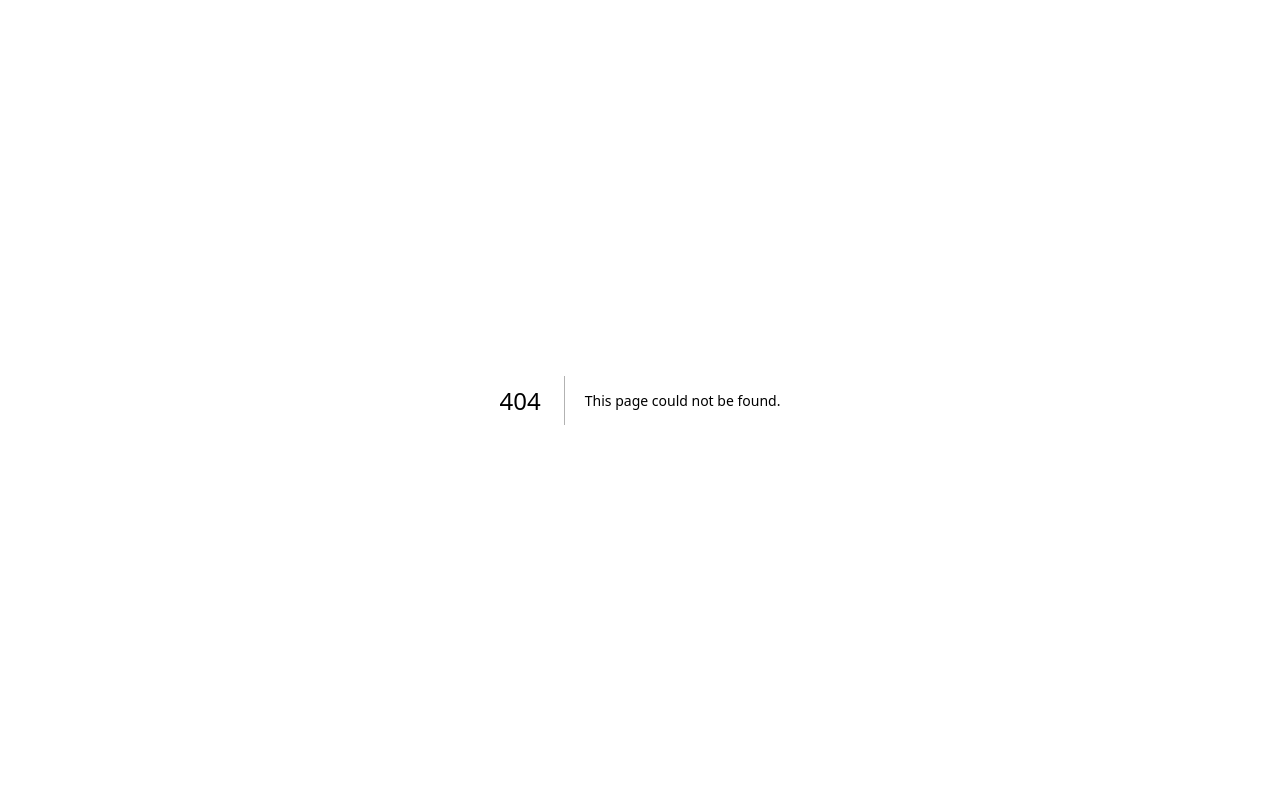
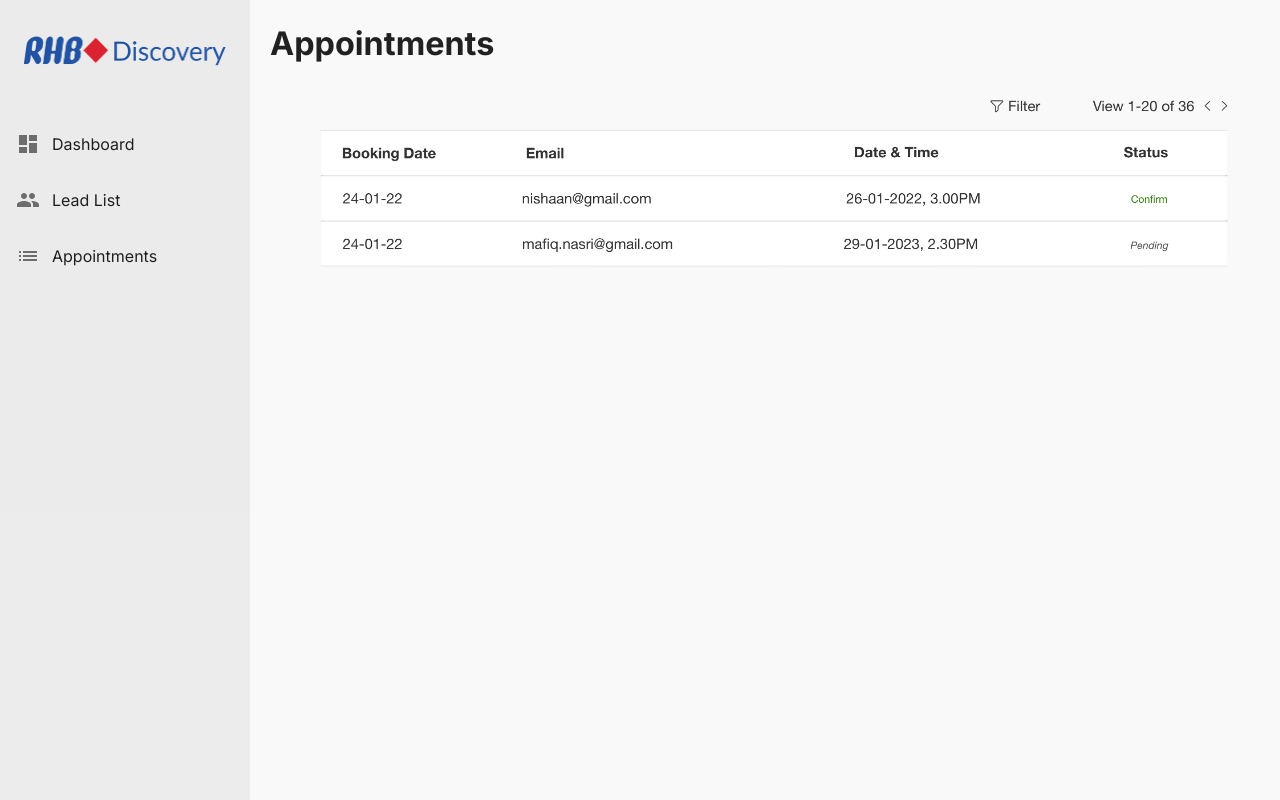
Before and after one commit to RashCD/rhb-discovery, a Next.js app: page /dashboard/appointment in a window 1280 px wide. Before the commit this address had no page. Built offline with nearby package versions, Linux system fonts and the light colour scheme; what use-query-params would draw is missing.

Commit message:
add dashboard appointment page

```diff
--- /dev/null
+++ b/pages/dashboard/appointment.tsx
@@ -0,0 +1,26 @@
+import { Box, Stack, Typography } from '@mui/material';
+import DashboardLayout from '../../components/DashboardLayout';
+
+const DashboardAppointment = () => {
+	return (
+		<Stack direction={'row'}>
+			<DashboardLayout />
+			<Stack sx={{ ml: '270px', width: '100%' }}>
+				<Typography component={'h2'} variant="h4" fontWeight={'bold'} sx={{ my: 3 }}>
+					Appointments
+				</Typography>
+				<Box
+					sx={{
+						backgroundImage: 'url(/dashboard-appointment.png)',
+						backgroundRepeat: 'no-repeat',
+						backgroundSize: 'contain',
+						aspectRatio: '5.36',
+						scale: '0.9',
+					}}
+				/>
+			</Stack>
+		</Stack>
+	);
+};
+
+export default DashboardAppointment;
```
